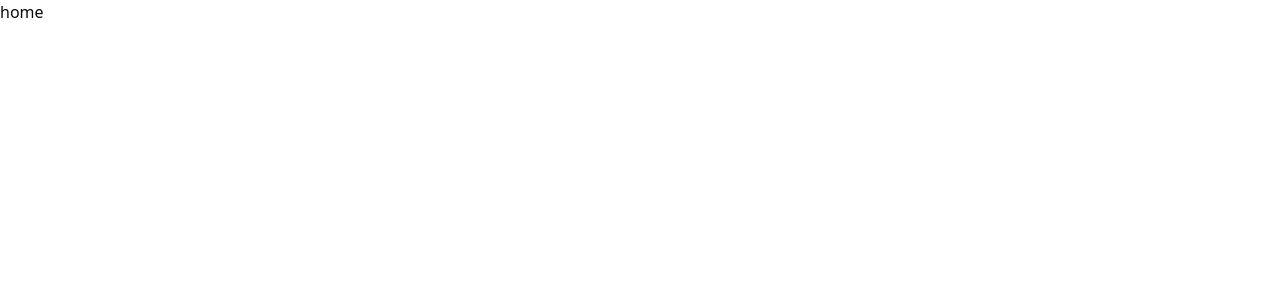
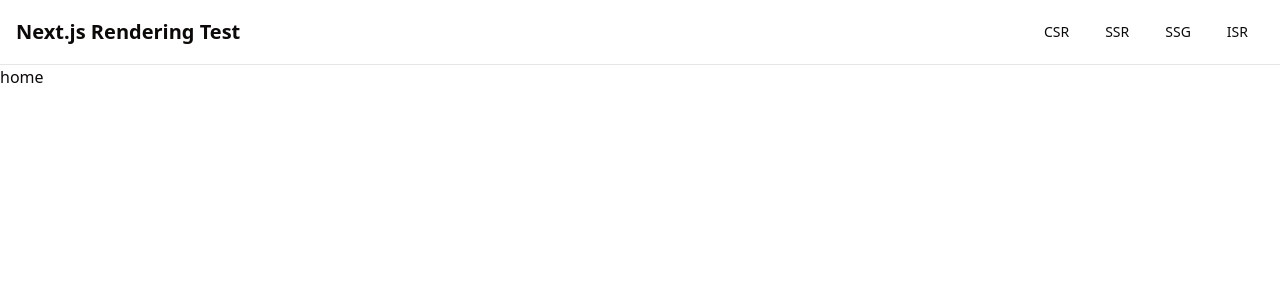
Before and after one commit to KJWGarden/next-rendering-test, a Next.js app: page / in a window 1280 px wide. Shown: the top 300 px of the page. Built offline with nearby package versions, Linux system fonts and the light colour scheme.

Commit message:
feat: 헤더 네비게이션 바 컴포넌트 생성
렌더링 방식별 페이지 이동을 위한 네비게이션 바 구현

```diff
--- a/app/component/PostList.tsx
+++ b/app/component/PostList.tsx
@@ -13,7 +13,13 @@ export default function PostList({ posts }: { posts: Post[] }) {
             className="w-48 h-36 object-cover rounded-md"
           />
           <span className="text-xs text-gray-400">
-            {new Date(post.created_at).toLocaleString()}
+            {new Date(post.created_at).toLocaleString("en-US", {
+              year: "numeric",
+              month: "2-digit",
+              day: "2-digit",
+              hour: "2-digit",
+              minute: "2-digit",
+            })}
           </span>
         </li>
       ))}
--- /dev/null
+++ b/app/component/navbar.tsx
@@ -0,0 +1,46 @@
+"use client";
+
+import Link from "next/link";
+import { usePathname } from "next/navigation";
+
+const navItems = [
+  { name: "CSR", href: "/csr", description: "Client-Side Rendering" },
+  { name: "SSR", href: "/ssr", description: "Server-Side Rendering" },
+  { name: "SSG", href: "/ssg", description: "Static Site Generation" },
+  { name: "ISR", href: "/isr", description: "Incremental Static Regeneration" },
+];
+
+export default function Navbar() {
+  const pathname = usePathname();
+
+  return (
+    <nav className="border-b bg-background">
+      <div className="container mx-auto px-4">
+        <div className="flex items-center justify-between h-16">
+          <Link href="/" className="text-xl font-bold">
+            Next.js Rendering Test
+          </Link>
+          <div className="flex gap-1">
+            {navItems.map((item) => {
+              const isActive = pathname === item.href;
+              return (
+                <Link
+                  key={item.href}
+                  href={item.href}
+                  className={`px-4 py-2 rounded-md text-sm font-medium transition-colors ${
+                    isActive
+                      ? "bg-primary text-primary-foreground"
+                      : "text-foreground hover:bg-accent hover:text-accent-foreground"
+                  }`}
+                  title={item.description}
+                >
+                  {item.name}
+                </Link>
+              );
+            })}
+          </div>
+        </div>
+      </div>
+    </nav>
+  );
+}
--- a/app/globals.css
+++ b/app/globals.css
@@ -1,5 +1,4 @@
 @import "tailwindcss";
-@import "tw-animate-css";
 
 @custom-variant dark (&:is(.dark *));
 
--- a/app/page.tsx
+++ b/app/page.tsx
@@ -1,3 +1,9 @@
+import Navbar from "./component/navbar";
 export default function Home() {
-  return <main>home</main>;
+  return (
+    <main className="w-full h-full">
+      <Navbar />
+      home
+    </main>
+  );
 }
```
